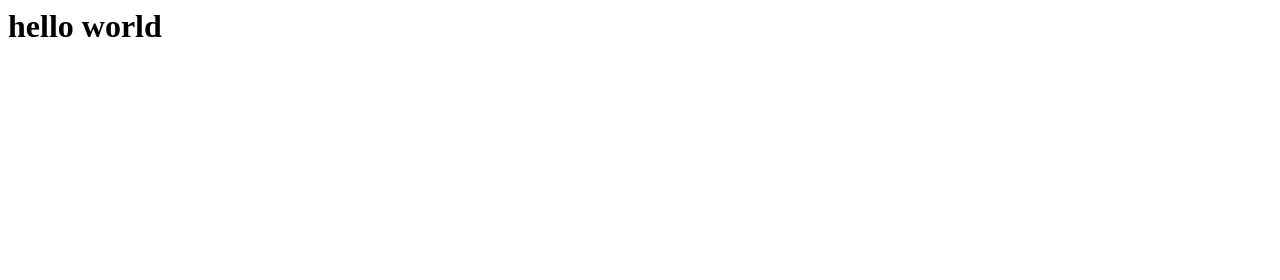
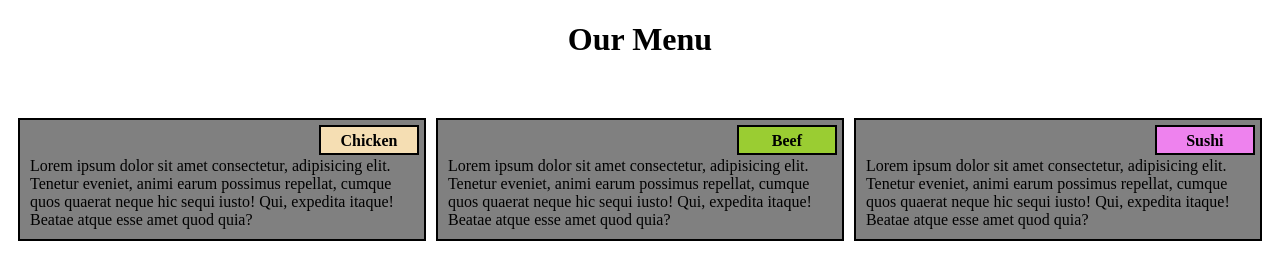
Before and after one commit to mortenfoght/Coursera_HTML_Begin, a plain HTML site: page module2-assignment/index.html in a window 1280 px wide. Drawn offline with Linux system fonts and the light colour scheme; files that its build step writes are made by us from their sources.

Commit message:
Update index.html

```diff
--- a/module2-assignment/index.html
+++ b/module2-assignment/index.html
@@ -1,11 +1,41 @@
+<!DOCTYPE html>
 <html lang="en">
     <head>
         <meta charset="UTF-8">
         <meta http-equiv="X-UA-Compatible" content="IE=edge">
         <meta name="viewport" content="width=device-width, initial-scale=1.0">
-    <title>hello world</title>
+        <link rel="stylesheet" href="styles.css">
+
+        <title>Module 2 assignment</title>
     </head>
+
     <body>
-    <h1>hello world</h1>
+        <h1>Our Menu</h1>
+        <div>
+            <div class="col-lg col-md col-sm">
+                <section>
+                    <header id="chicken"><p>Chicken</p></header>
+                    <p>
+                        Lorem ipsum dolor sit amet consectetur, adipisicing elit. Tenetur eveniet, animi earum possimus repellat, cumque quos quaerat neque hic sequi iusto! Qui, expedita itaque! Beatae atque esse amet quod quia?
+                    </p>
+                </section>
+            </div>
+            <div class="col-lg col-md col-sm">
+                <section>
+                    <header id="beef"><p>Beef</p></header>
+                    <p>
+                        Lorem ipsum dolor sit amet consectetur, adipisicing elit. Tenetur eveniet, animi earum possimus repellat, cumque quos quaerat neque hic sequi iusto! Qui, expedita itaque! Beatae atque esse amet quod quia?
+                    </p>
+                </section>
+            </div>
+            <div class="col-lg col-md col-md-lst col-sm">
+                <section>
+                    <header id="sushi"><p>Sushi</p></header>
+                    <p>
+                        Lorem ipsum dolor sit amet consectetur, adipisicing elit. Tenetur eveniet, animi earum possimus repellat, cumque quos quaerat neque hic sequi iusto! Qui, expedita itaque! Beatae atque esse amet quod quia?
+                    </p>
+                </section>
+            </div>
+        </div>
     </body>
 </html>
```
Lines whose indentation alone changed are shown as unchanged.
